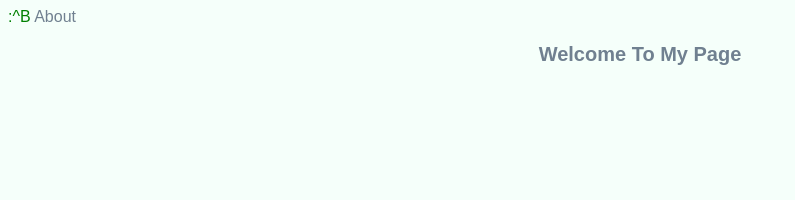
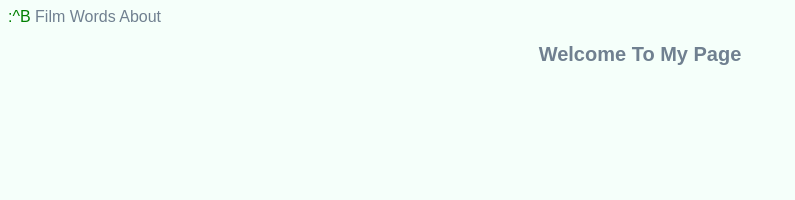
Before and after one commit to jeeeeeeeeeeeeeeeee/jekyllsite, a Jekyll site: the page built from index.html, in a window 1280 px wide. Shown: the top 200 px of the page, without its empty margins (0-795 px from the left). Built offline with Jekyll 4.4.1, drawn with Linux system fonts in a browser that asks for light colours.

Commit message:
Update navigation.yml

```diff
--- a/_data/navigation.yml
+++ b/_data/navigation.yml
@@ -1,4 +1,8 @@
 - name: :^B
   link: /
+- name: Film
+  link: /film.html
+- name: Words
+  link: /words.html
 - name: About
   link: /about.html
```
